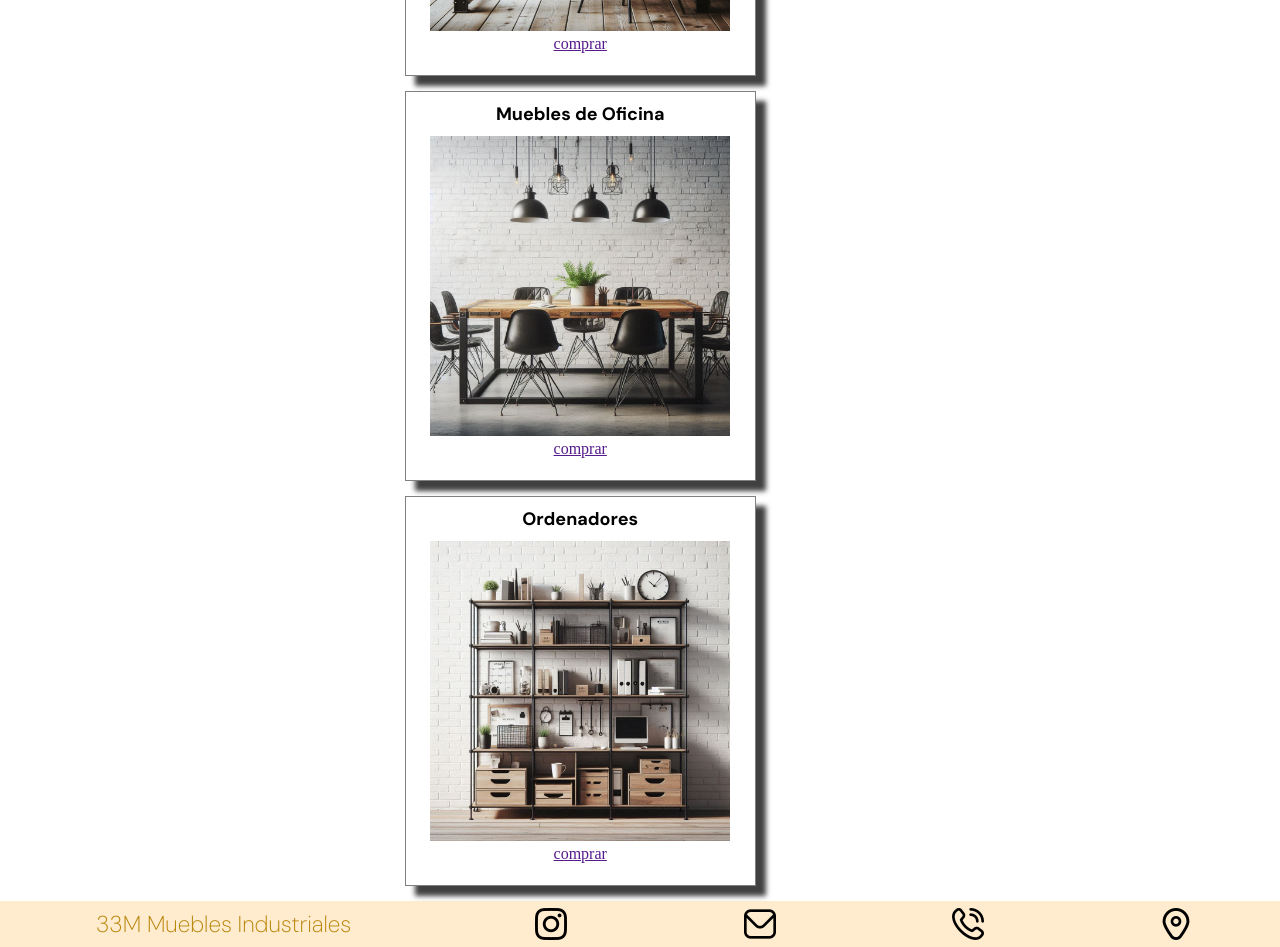
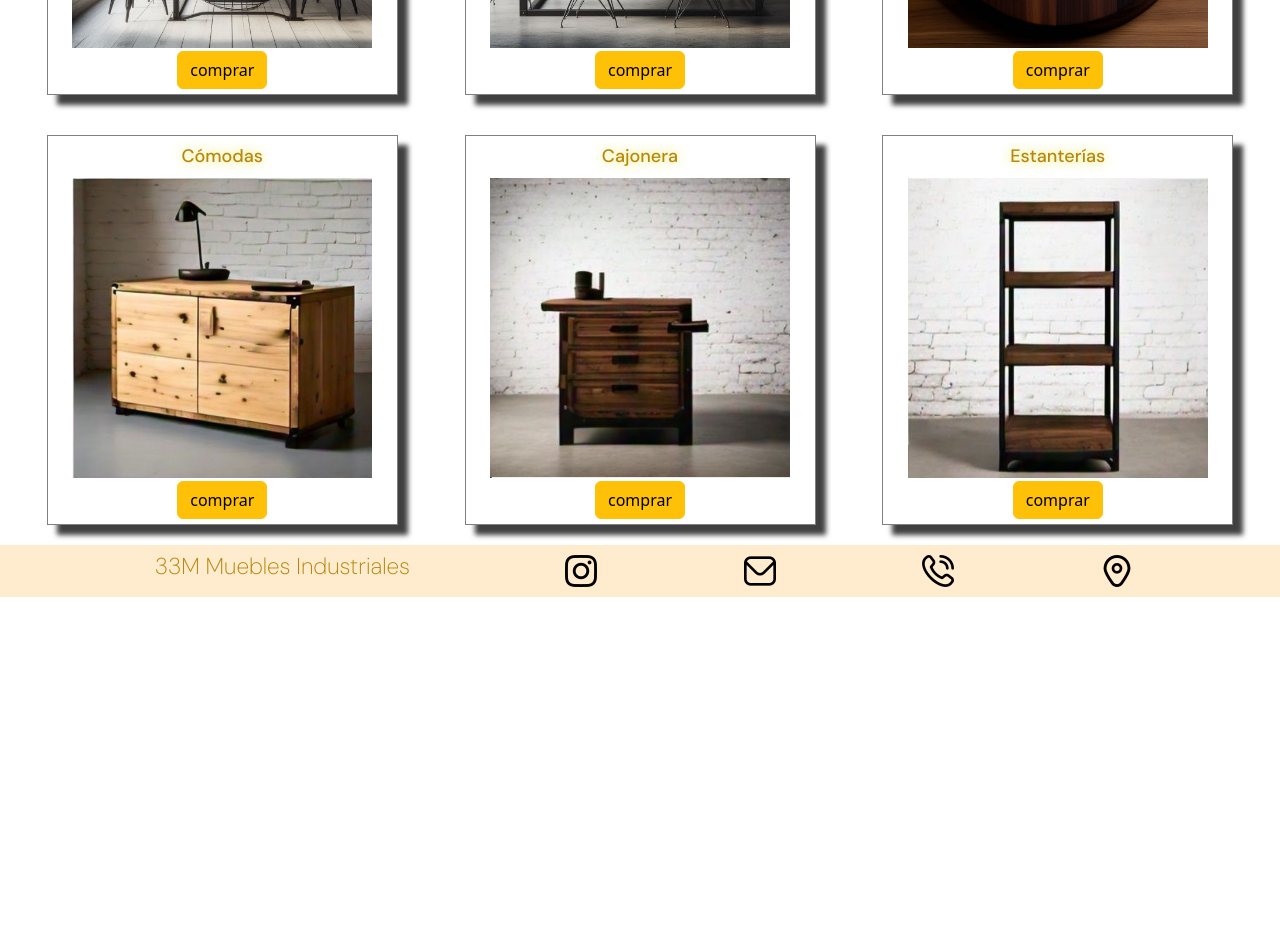
Before and after one commit to Gcimino-dev/33M-muebles-industriales, a plain HTML site: page pages/productos.html in a window 1280 px wide. Shown: the part 460-1407 px from the top of the page. After the commit the page ends 1057 px from the top, so only its background shows below. Drawn offline with nearby package versions, Linux system fonts and the light colour scheme.

Commit message:
boostrap

```diff
--- a/pages/productos.html
+++ b/pages/productos.html
@@ -1,6 +1,7 @@
 <!DOCTYPE html>
 <html lang="en">
 <head>
+    <link href="https://cdn.jsdelivr.net/npm/bootstrap@5.3.3/dist/css/bootstrap.min.css" rel="stylesheet" integrity="sha384-QWTKZyjpPEjISv5WaRU9OFeRpok6YctnYmDr5pNlyT2bRjXh0JMhjY6hW+ALEwIH" crossorigin="anonymous">
     <link rel="stylesheet" href="../css/style.css">
     <meta charset="UTF-8">
     <meta name="viewport" content="width=device-width, initial-scale=1.0">
@@ -17,33 +18,49 @@
             <li><a href="./quienes_somos.html">Quienes Somos</a></li>
             <li><a href="./contactos.html">Contactos</a></li>
             </ul>
-            <div class="tarjetas">
+        </nav>
+        <div class="menu_productos">
             <div>
-                    <h3> Home Office </h3>
-                    <img src="../img/home_office.jpeg" alt="escritorios">
-                    <a href="">comprar</a>
+                <h3> Hogar </h3>
+                <img src="../img/hogar.jpeg" alt="mesa de comedor">
+                <a href="../pages/productos.html"><button type="button" class="btn btn-warning">comprar</button>
+                </a>
             </div>
             <div>
-                    <h3> Muebles de Oficina </h3>
+                <h3> Oficina </h3>
                 <img src="../img/muebles de oficina.jpeg" alt="mesa de reuniones">
-                    <a href="">comprar</a>
+                <a href="../pages/productos.html"> <button type="button" class="btn btn-warning">comprar</button> </a>
             </div>
             <div>
-                    <h3> Ordenadores </h3>
-                    <img src="../img/ordenadores.jpeg" alt="Ordenadores">
-                    <a href="">comprar</a>
+                <h3> Personalizados </h3>
+                <img src="../img/33m_logo2.jfif" alt="pedidos a medida">
+                <a href="../pages/productos.html"> <button type="button" class="btn btn-warning">comprar</button> </a>
             </div>
+            <div>
+                <h3> Cómodas </h3>
+                <img src="../img/comoda.png" alt="Cómodas">
+                <a href="../pages/productos.html"> <button type="button" class="btn btn-warning">comprar</button> </a>
             </div>
-        </nav>
+            <div>
+                <h3> Cajonera </h3>
+                <img src="../img/cajonera.png" alt="cajonera">
+                <a href="../pages/productos.html"> <button type="button" class="btn btn-warning">comprar</button> </a>
+            </div>
+            <div>
+                <h3> Estanterías </h3>
+                <img src="../img/estanteria.png" alt="Estanterías">
+                <a href="../pages/productos.html"> <button type="button" class="btn btn-warning">comprar</button> </a>
+            </div>
     </header>
     <footer>
         <div>
             <h4>33M Muebles Industriales</h4>
-        <a href="" target="_blank" ></a><img src="../img/instagram.png" alt="instagram">
-        <a href="" target="_blank" ></a><img src="../img/sobre.png" alt="correo">
-        <a href="" target="_blank" ></a><img src="../img/telefono.png" alt="telefonos">
-        <a href="" target="_blank" ></a><img src="../img/domicilio.png" alt="Donde encontrarnos">
+        <a href="../pages/contactos.html"> <img src="../img/instagram.png" alt="instagram"> </a>
+        <a href="../pages/contactos.html"> <img src="../img/sobre.png" alt="correo"> </a>
+        <a href="../pages/contactos.html"> <img src="../img/telefono.png" alt="telefonos"> </a>
+        <a href="../pages/contactos.html"> <img src="../img/domicilio.png" alt="donde encontrarnos"> </a>
         </div>
     </footer>
+    <script src="https://cdn.jsdelivr.net/npm/bootstrap@5.3.3/dist/js/bootstrap.bundle.min.js" integrity="sha384-YvpcrYf0tY3lHB60NNkmXc5s9fDVZLESaAA55NDzOxhy9GkcIdslK1eN7N6jIeHz" crossorigin="anonymous"></script>
     </body>
     </html>
```
Also changed, not shown: index.html (+10 -8 lines), css/style.css (line endings or trailing spaces). Lines whose indentation alone changed are shown as unchanged.
